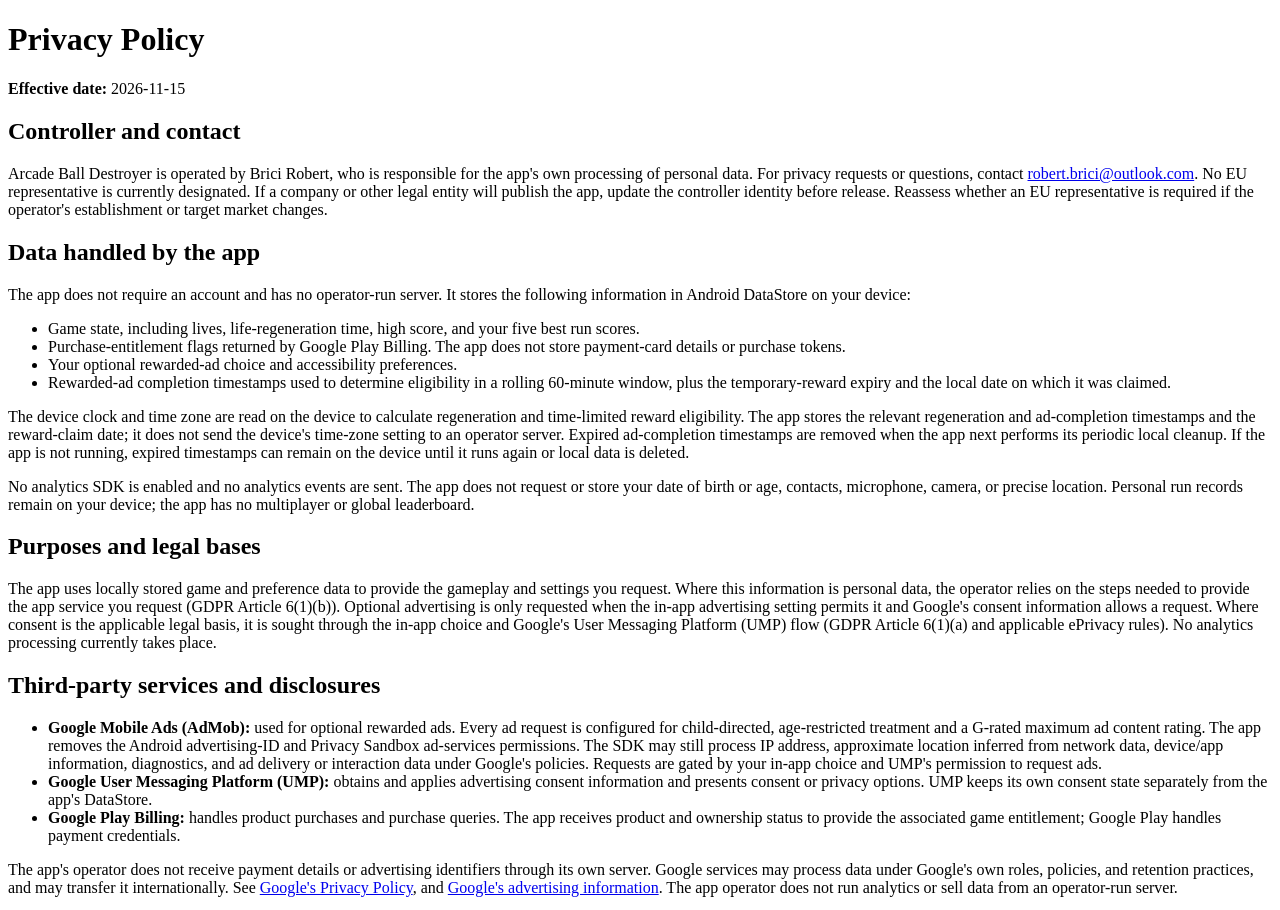
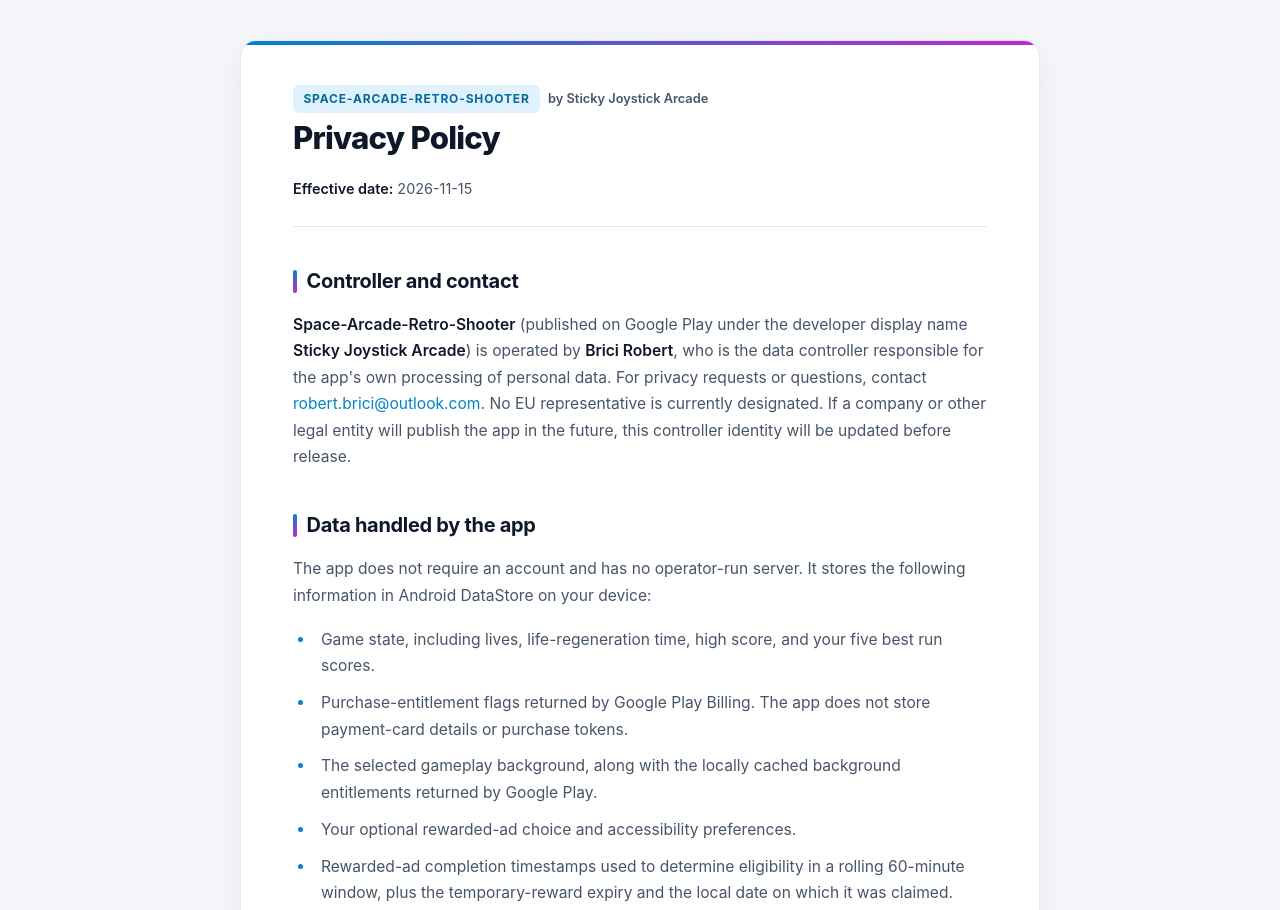
Before and after one commit to RobertBrici/Space-Arcade-Retro-Shooter-Privacy-Policy, a plain HTML site: page index.html in a window 1280 px wide. Shown: the top 910 px of the page. Drawn offline with Linux system fonts and the light colour scheme.

Commit message:
updated policy

```diff
--- a/index.html
+++ b/index.html
@@ -3,23 +3,265 @@
 <head>
   <meta charset="utf-8">
   <meta name="viewport" content="width=device-width, initial-scale=1">
-  <title>Arcade Ball Destroyer Privacy Policy</title>
+  <title>Space-Arcade-Retro-Shooter — Privacy Policy</title>
+  <style>
+    :root {
+      --bg-color: #f4f6fb;
+      --surface-color: #ffffff;
+      --surface-subtle: #f8fafc;
+      --text-primary: #0f172a;
+      --text-secondary: #475569;
+      --accent-cyan: #0284c7;
+      --accent-magenta: #c026d3;
+      --accent-hover: #0369a1;
+      --border-color: #e2e8f0;
+      --badge-bg: #e0f2fe;
+      --badge-text: #0369a1;
+      --shadow: 0 10px 30px rgba(15, 23, 42, 0.06);
+    }
+
+    @media (prefers-color-scheme: dark) {
+      :root {
+        --bg-color: #090714;
+        --surface-color: #121024;
+        --surface-subtle: #181530;
+        --text-primary: #f8fafc;
+        --text-secondary: #a5b4fc;
+        --accent-cyan: #38bdf8;
+        --accent-magenta: #e879f9;
+        --accent-hover: #7dd3fc;
+        --border-color: #262247;
+        --badge-bg: rgba(56, 189, 248, 0.12);
+        --badge-text: #38bdf8;
+        --shadow: 0 12px 36px rgba(0, 0, 0, 0.45);
+      }
+    }
+
+    * {
+      box-sizing: border-box;
+      margin: 0;
+      padding: 0;
+    }
+
+    body {
+      font-family: -apple-system, BlinkMacSystemFont, "Segoe UI", Roboto, Helvetica, Arial, sans-serif;
+      background-color: var(--bg-color);
+      color: var(--text-primary);
+      line-height: 1.7;
+      padding: 2.5rem 1rem;
+      -webkit-font-smoothing: antialiased;
+    }
+
+    main {
+      max-width: 800px;
+      margin: 0 auto;
+      background-color: var(--surface-color);
+      padding: 2.75rem 3.25rem;
+      border-radius: 16px;
+      border: 1px solid var(--border-color);
+      box-shadow: var(--shadow);
+      position: relative;
+      overflow: hidden;
+    }
+
+    main::before {
+      content: "";
+      position: absolute;
+      top: 0;
+      left: 0;
+      right: 0;
+      height: 4px;
+      background: linear-gradient(90deg, var(--accent-cyan), var(--accent-magenta));
+    }
+
+    .brand-header {
+      display: flex;
+      align-items: center;
+      gap: 1.25rem;
+      margin-bottom: 1.25rem;
+    }
+
+    .brand-logo {
+      width: 72px;
+      height: 72px;
+      border-radius: 16px;
+      object-fit: cover;
+      border: 1px solid var(--border-color);
+      box-shadow: 0 4px 14px rgba(0, 0, 0, 0.15);
+      flex-shrink: 0;
+      background-color: #090714;
+    }
+
+    .brand-meta {
+      display: flex;
+      flex-wrap: wrap;
+      align-items: center;
+      gap: 0.5rem;
+      margin-bottom: 0.4rem;
+    }
+
+    .app-label {
+      display: inline-block;
+      font-size: 0.75rem;
+      font-weight: 700;
+      text-transform: uppercase;
+      letter-spacing: 0.07em;
+      color: var(--badge-text);
+      background-color: var(--badge-bg);
+      padding: 0.25rem 0.65rem;
+      border-radius: 6px;
+    }
+
+    .dev-label {
+      font-size: 0.8rem;
+      font-weight: 600;
+      color: var(--text-secondary);
+    }
+
+    h1 {
+      font-size: 1.95rem;
+      font-weight: 800;
+      letter-spacing: -0.025em;
+      line-height: 1.2;
+      color: var(--text-primary);
+    }
+
+    .effective-date {
+      font-size: 0.9rem;
+      color: var(--text-secondary);
+      padding-bottom: 1.5rem;
+      margin-bottom: 2rem;
+      border-bottom: 1px solid var(--border-color);
+    }
+
+    h2 {
+      font-size: 1.25rem;
+      font-weight: 700;
+      letter-spacing: -0.015em;
+      margin-top: 2.35rem;
+      margin-bottom: 0.85rem;
+      color: var(--text-primary);
+      display: flex;
+      align-items: center;
+      gap: 0.6rem;
+    }
+
+    h2::before {
+      content: "";
+      display: inline-block;
+      width: 4px;
+      height: 1.15em;
+      background: linear-gradient(180deg, var(--accent-cyan), var(--accent-magenta));
+      border-radius: 2px;
+      flex-shrink: 0;
+    }
+
+    p {
+      color: var(--text-secondary);
+      margin-bottom: 1.1rem;
+      font-size: 0.975rem;
+    }
+
+    ul {
+      margin: 0.75rem 0 1.35rem 1.4rem;
+      color: var(--text-secondary);
+    }
+
+    li {
+      margin-bottom: 0.65rem;
+      padding-left: 0.35rem;
+      font-size: 0.975rem;
+    }
+
+    li::marker {
+      color: var(--accent-cyan);
+    }
+
+    strong {
+      color: var(--text-primary);
+      font-weight: 600;
+    }
+
+    a {
+      color: var(--accent-cyan);
+      text-decoration: none;
+      border-bottom: 1px solid transparent;
+      transition: color 0.15s ease, border-color 0.15s ease;
+    }
+
+    a:hover {
+      color: var(--accent-hover);
+      border-bottom-color: var(--accent-hover);
+    }
+
+    footer {
+      margin-top: 2.75rem;
+      padding-top: 1.5rem;
+      border-top: 1px solid var(--border-color);
+      font-size: 0.85rem;
+      color: var(--text-secondary);
+      display: flex;
+      flex-wrap: wrap;
+      justify-content: space-between;
+      gap: 0.5rem;
+    }
+
+    @media (max-width: 640px) {
+      body {
+        padding: 1rem 0.5rem;
+      }
+
+      main {
+        padding: 1.85rem 1.35rem;
+        border-radius: 12px;
+      }
+
+      .brand-header {
+        align-items: flex-start;
+        gap: 0.95rem;
+      }
+
+      .brand-logo {
+        width: 56px;
+        height: 56px;
+        border-radius: 12px;
+      }
+
+      h1 {
+        font-size: 1.55rem;
+      }
+
+      h2 {
+        font-size: 1.15rem;
+      }
+    }
+  </style>
 </head>
 <body>
   <main>
-    <h1>Privacy Policy</h1>
-    <p><strong>Effective date:</strong> 2026-11-15</p>
+    <header class="brand-header">
+      <img src="logo.jpg" alt="Sticky Joystick Arcade logo" class="brand-logo" onerror="this.style.display='none'">
+      <div>
+        <div class="brand-meta">
+          <span class="app-label">Space-Arcade-Retro-Shooter</span>
+          <span class="dev-label">by Sticky Joystick Arcade</span>
+        </div>
+        <h1>Privacy Policy</h1>
+      </div>
+    </header>
+    <p class="effective-date"><strong>Effective date:</strong> 2026-11-15</p>
 
     <h2>Controller and contact</h2>
     <p>
-      Arcade Ball Destroyer is operated by Brici Robert, who is responsible
+      <strong>Space-Arcade-Retro-Shooter</strong> (published on Google Play under the developer
+      display name <strong>Sticky Joystick Arcade</strong>) is operated by
+      <strong>Brici Robert</strong>, who is the data controller responsible
       for the app's own processing of personal data. For privacy requests or
       questions, contact
       <a href="mailto:robert.brici@outlook.com">robert.brici@outlook.com</a>.
       No EU representative is currently designated. If a company or other
-      legal entity will publish the app, update the controller identity before
-      release. Reassess whether an EU representative is required if the
-      operator's establishment or target market changes.
+      legal entity will publish the app in the future, this controller
+      identity will be updated before release.
     </p>
 
     <h2>Data handled by the app</h2>
@@ -35,6 +277,10 @@
       <li>
         Purchase-entitlement flags returned by Google Play Billing. The app
         does not store payment-card details or purchase tokens.
+      </li>
+      <li>
+        The selected gameplay background, along with the locally cached
+        background entitlements returned by Google Play.
       </li>
       <li>
         Your optional rewarded-ad choice and accessibility preferences.
@@ -105,8 +351,8 @@
       identifiers through its own server. Google services may process data
       under Google's own roles, policies, and retention practices, and may
       transfer it internationally. See
-      <a href="https://policies.google.com/privacy">Google's Privacy Policy</a>,
-      and <a href="https://www.google.com/policies/technologies/ads/">Google's advertising information</a>.
+      <a href="https://policies.google.com/privacy" target="_blank" rel="noopener noreferrer">Google's Privacy Policy</a>,
+      and <a href="https://www.google.com/policies/technologies/ads/" target="_blank" rel="noopener noreferrer">Google's advertising information</a>.
       The app operator does not run analytics or sell data from an operator-run
       server.
     </p>
@@ -126,9 +372,9 @@
       age or date-of-birth information; instead, all ad requests receive the
       child-directed, age-restricted treatment and G-rated content limit. A
       parent or guardian should review the optional advertising choice and any
-      Google consent form. The publisher must declare the actual target
-      audience and content rating accurately in Google Play Console and follow
-      applicable Families requirements.
+      Google consent form. The publisher declares the actual target audience
+      and content rating in Google Play Console in accordance with applicable
+      Families requirements.
     </p>
 
     <h2>Retention and deletion</h2>
@@ -146,7 +392,8 @@
     <p>
       The in-app deletion action clears the app-managed DataStore, including
       local personal records, lives, ad-completion timestamps, cached
-      entitlement flags, and the app's advertising and accessibility choices.
+      entitlement flags, the selected gameplay background, and the app's
+      advertising and accessibility choices.
       It does not reset UMP's separately stored consent state, cancel purchases,
       or delete information held by Google. Google Play purchase entitlements
       may be fetched again from Google Play when purchases are queried. Google
@@ -184,6 +431,11 @@
       integrations, or applicable disclosures change; the effective date above
       will also be updated.
     </p>
+
+    <footer>
+      <span>Space-Arcade-Retro-Shooter</span>
+      <span>Sticky Joystick Arcade &bull; Operated by Brici Robert</span>
+    </footer>
   </main>
 </body>
 </html>
```
